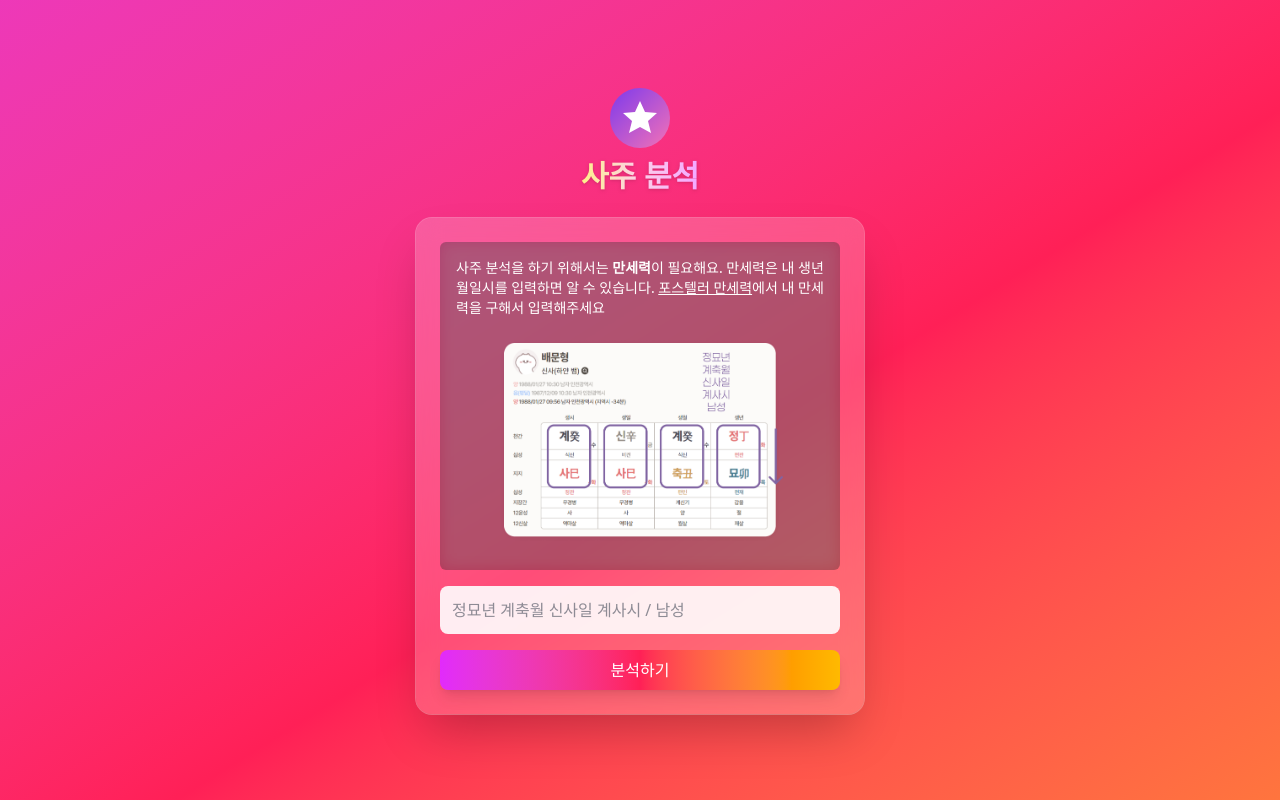
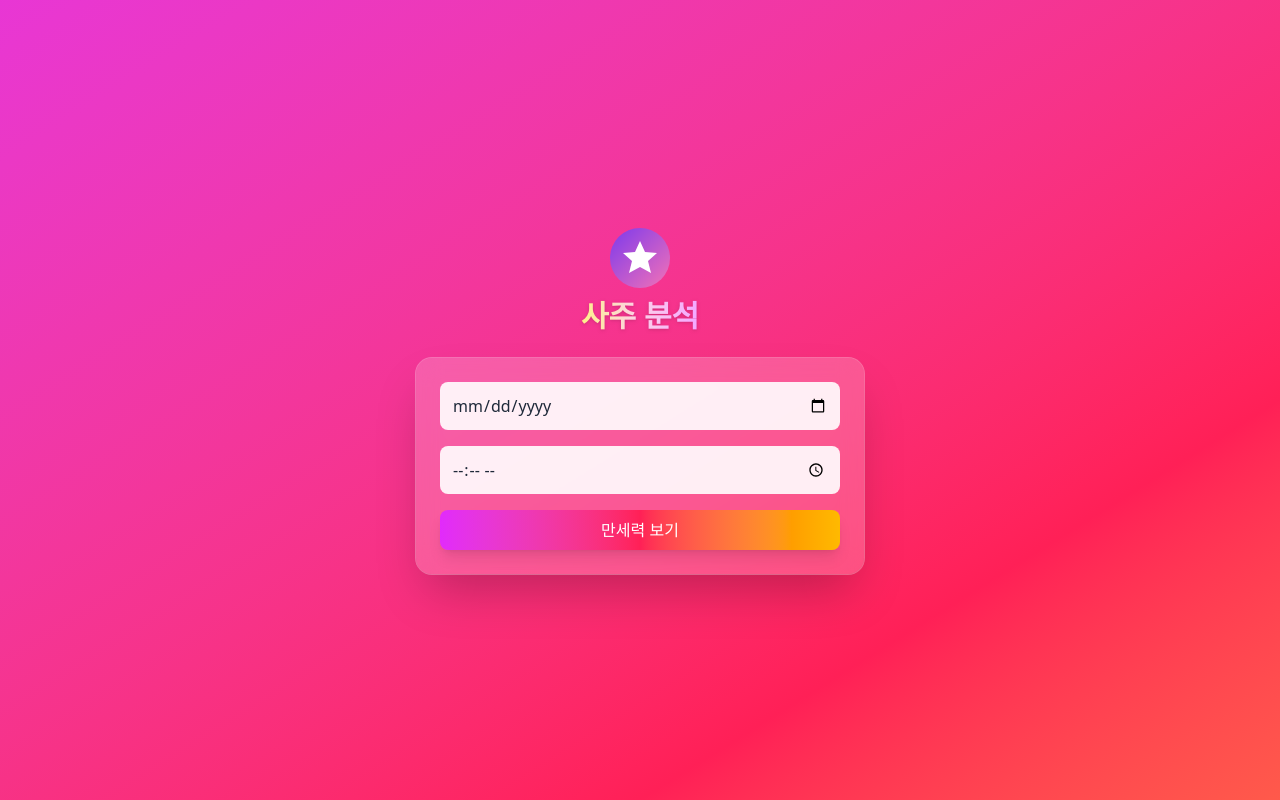
Before and after one commit to m00nlygreat/nextjs-boilerplate, a Next.js app: page / in a window 1280 px wide. Built offline with nearby package versions, Linux system fonts and the light colour scheme.

Commit message:
feat: calculate manse automatically

```diff
--- a/app/page.tsx
+++ b/app/page.tsx
@@ -3,16 +3,32 @@
 import { useState } from "react";
 import Image from "next/image";
 import ReactMarkdown from "react-markdown";
+import { manseCalc } from "@/lib/manse";
 
 export default function Home() {
-  const [birthInfo, setBirthInfo] = useState("");
+  const [birthDate, setBirthDate] = useState("");
+  const [birthTime, setBirthTime] = useState("");
+  const [manse, setManse] =
+    useState<{ year: string; month: string; day: string; hour: string } | null>(
+      null
+    );
   const [loading, setLoading] = useState(false);
   const [report, setReport] = useState("");
 
-  const handleSubmit = async (e: React.FormEvent) => {
+  const handleCalculate = (e: React.FormEvent) => {
     e.preventDefault();
+    if (!birthDate || !birthTime) return;
+    const [y, m, d] = birthDate.split("-").map(Number);
+    const [hh, mm] = birthTime.split(":").map(Number);
+    const result = manseCalc(y, m, d, hh, mm);
+    setManse(result);
+    setReport("");
+  };
+
+  const handleConfirm = async () => {
+    if (!manse) return;
     setLoading(true);
-    setReport("");
+    const birthInfo = `${manse.year}년 ${manse.month}월 ${manse.day}일 ${manse.hour}시`;
     const res = await fetch("/api/saju", {
       method: "POST",
       headers: { "Content-Type": "application/json" },
@@ -33,42 +49,42 @@ export default function Home() {
           </h1>
         </div>
         <form
-            onSubmit={handleSubmit}
+          onSubmit={handleCalculate}
           className="space-y-4 rounded-2xl bg-white/20 p-6 shadow-2xl backdrop-blur-md ring-1 ring-white/30"
         >
-            <div className="space-y-2 rounded-md bg-black/30 p-4 text-sm text-white backdrop-blur-sm">
-            <p>
-              사주 분석을 하기 위해서는 <strong>만세력</strong>이 필요해요. 만세력은 내 생년월일시를 입력하면 알 수 있습니다.{' '}
-              <a
-                href="https://pro.forceteller.com/profile/edit"
-                target="_blank"
-                rel="noopener noreferrer"
-                className="underline"
-              >
-                포스텔러 만세력
-              </a>
-              에서 내 만세력을 구해서 입력해주세요
-            </p>
-            <img
-              src="/chatgpt-5pillars.png"
-              alt="만세력 예시"
-              className="w-full rounded-md"
+          <input
+            type="date"
+            className="w-full rounded-lg border-none bg-white/90 p-3 text-gray-800 focus:outline-none focus:ring-2 focus:ring-fuchsia-500"
+            value={birthDate}
+            onChange={(e) => setBirthDate(e.target.value)}
           />
-          </div>
           <input
+            type="time"
             className="w-full rounded-lg border-none bg-white/90 p-3 text-gray-800 focus:outline-none focus:ring-2 focus:ring-fuchsia-500"
-            value={birthInfo}
-            onChange={(e) => setBirthInfo(e.target.value)}
-            placeholder="정묘년 계축월 신사일 계사시 / 남성"
+            value={birthTime}
+            onChange={(e) => setBirthTime(e.target.value)}
           />
           <button
             type="submit"
+            className="w-full rounded-lg bg-gradient-to-r from-fuchsia-500 via-rose-500 to-amber-400 py-2 font-medium text-white shadow-lg transition-colors hover:from-fuchsia-600 hover:via-rose-600 hover:to-amber-500"
+          >
+            만세력 보기
+          </button>
+        </form>
+        {manse && (
+          <div className="space-y-4 rounded-2xl bg-white/20 p-6 shadow-2xl backdrop-blur-md ring-1 ring-white/30 text-center">
+            <p>
+              {manse.year}년 {manse.month}월 {manse.day}일 {manse.hour}시
+            </p>
+            <button
+              onClick={handleConfirm}
               className="w-full rounded-lg bg-gradient-to-r from-fuchsia-500 via-rose-500 to-amber-400 py-2 font-medium text-white shadow-lg transition-colors hover:from-fuchsia-600 hover:via-rose-600 hover:to-amber-500 disabled:opacity-50"
               disabled={loading}
             >
-            {loading ? "분석 중..." : "분석하기"}
+              {loading ? "분석 중..." : "확인"}
             </button>
-        </form>
+          </div>
+        )}
         {report && (
           <div className="rounded-2xl bg-white/20 p-6 shadow-2xl backdrop-blur-md ring-1 ring-white/30 whitespace-pre-wrap leading-relaxed">
             <ReactMarkdown>{report}</ReactMarkdown>
--- /dev/null
+++ b/lib/manse.ts
@@ -0,0 +1,109 @@
+export const TEN_STEMS = ['甲','乙','丙','丁','戊','己','庚','辛','壬','癸'];
+export const TWELVE_BRANCHES = ['子','丑','寅','卯','辰','巳','午','未','申','酉','戌','亥'];
+
+export function ganzhiFromIndex(i60: number): string {
+  return TEN_STEMS[i60 % 10] + TWELVE_BRANCHES[i60 % 12];
+}
+
+export function gregorianToJD(y: number, m: number, d: number, h = 12, mi = 0, se = 0): number {
+  let year = y;
+  let month = m;
+  if (month <= 2) { year -= 1; month += 12; }
+  const A = Math.floor(year / 100);
+  const B = 2 - A + Math.floor(A / 4);
+  const frac = (h + mi / 60 + se / 3600) / 24;
+  return Math.floor(365.25 * (year + 4716)) + Math.floor(30.6001 * (month + 1)) + d + B - 1524.5 + frac;
+}
+
+export function sunEclipticLongitudeDeg(JD: number): number {
+  const T = (JD - 2451545.0) / 36525.0;
+  const M = 357.52911 + 35999.05029 * T - 0.0001537 * (T ** 2);
+  const L0 = 280.46646 + 36000.76983 * T + 0.0003032 * (T ** 2);
+  const Mr = (M % 360) * Math.PI / 180;
+  const C = (1.914602 - 0.004817 * T - 0.000014 * (T ** 2)) * Math.sin(Mr)
+    + (0.019993 - 0.000101 * T) * Math.sin(2 * Mr)
+    + 0.000289 * Math.sin(3 * Mr);
+  const trueLong = L0 + C;
+  const omega = 125.04 - 1934.136 * T;
+  const lam = trueLong - 0.00569 - 0.00478 * Math.sin(omega * Math.PI / 180);
+  return ((lam % 360) + 360) % 360;
+}
+
+function findTermTimeNear(year: number, targetDeg: number, guessMonth: number): number {
+  const JD0 = gregorianToJD(year, guessMonth, 15, 0, 0, 0);
+  let lo = JD0 - 40;
+  let hi = JD0 + 40;
+  const f = (jd: number) => ((sunEclipticLongitudeDeg(jd) - targetDeg + 540) % 360) - 180;
+  for (let i = 0; i < 80; i++) {
+    const mid = (lo + hi) / 2;
+    if (f(lo) * f(mid) <= 0) hi = mid;
+    else lo = mid;
+  }
+  return (lo + hi) / 2;
+}
+
+export function yearPillar(JD_utc: number, civilYear: number): string {
+  const lichun = findTermTimeNear(civilYear, 315.0, 2);
+  const y = JD_utc >= lichun ? civilYear : civilYear - 1;
+  return ganzhiFromIndex((y - 1984) % 60);
+}
+
+const STEM_START_FROM_YEAR_STEM: Record<string, string> = {
+  '甲':'丙','己':'丙',
+  '乙':'戊','庚':'戊',
+  '丙':'庚','辛':'庚',
+  '丁':'壬','壬':'壬',
+  '戊':'甲','癸':'甲',
+};
+
+export function monthPillarFromLongitude(solarLongDeg: number, yearGz: string): string {
+  const offset = (solarLongDeg - 315.0 + 360) % 360;
+  const mIdx = Math.floor(offset / 30.0);
+  const branch = TWELVE_BRANCHES[(2 + mIdx) % 12];
+  const yStem = yearGz[0];
+  const stemStart = STEM_START_FROM_YEAR_STEM[yStem];
+  const s0 = TEN_STEMS.indexOf(stemStart);
+  const stem = TEN_STEMS[(s0 + mIdx) % 10];
+  return stem + branch;
+}
+
+const DAY_EPOCH_CONST = 50;
+export function dayPillarLocalMidnight(y: number, m: number, d: number, tzHours: number): string {
+  const jd0 = gregorianToJD(y, m, d, -tzHours, 0, 0);
+  const idx = (Math.floor(jd0 + 0.5) + DAY_EPOCH_CONST) % 60;
+  return ganzhiFromIndex(idx);
+}
+
+function lmtShiftMinutes(lonDeg: number, tzHours: number): number {
+  return lonDeg * 4.0 - tzHours * 60.0;
+}
+
+export function hourPillar(dayGz: string, hour: number, minute: number, useLmt: boolean, lonDeg: number, tzHours: number): string {
+  let minutes = hour * 60 + minute + (useLmt ? lmtShiftMinutes(lonDeg, tzHours) : 0);
+  minutes = ((minutes % 1440) + 1440) % 1440;
+  const offset = (minutes - 23 * 60 + 1440) % 1440;
+  const eps = 1e-7;
+  const offsetAdj = (offset - eps + 1440) % 1440;
+  const binIdx = Math.floor(offsetAdj / 120);
+  const branch = TWELVE_BRANCHES[binIdx];
+  const startForZi: Record<string, string> = {
+    '甲':'甲','己':'甲',
+    '乙':'丙','庚':'丙',
+    '丙':'戊','辛':'戊',
+    '丁':'庚','壬':'庚',
+    '戊':'壬','癸':'壬',
+  };
+  const s0 = TEN_STEMS.indexOf(startForZi[dayGz[0]]);
+  const stem = TEN_STEMS[(s0 + binIdx) % 10];
+  return stem + branch;
+}
+
+export function manseCalc(y: number, m: number, d: number, hh: number, mm: number, tz = 9, lon = 126.98, useLmt = false) {
+  const JD_utc = gregorianToJD(y, m, d, hh - tz, mm, 0);
+  const gzYear = yearPillar(JD_utc, y);
+  const lam = sunEclipticLongitudeDeg(JD_utc);
+  const gzMonth = monthPillarFromLongitude(lam, gzYear);
+  const gzDay = dayPillarLocalMidnight(y, m, d, tz);
+  const gzHour = hourPillar(gzDay, hh, mm, useLmt, lon, tz);
+  return { year: gzYear, month: gzMonth, day: gzDay, hour: gzHour };
+}
```
Lines whose indentation alone changed are shown as unchanged.
